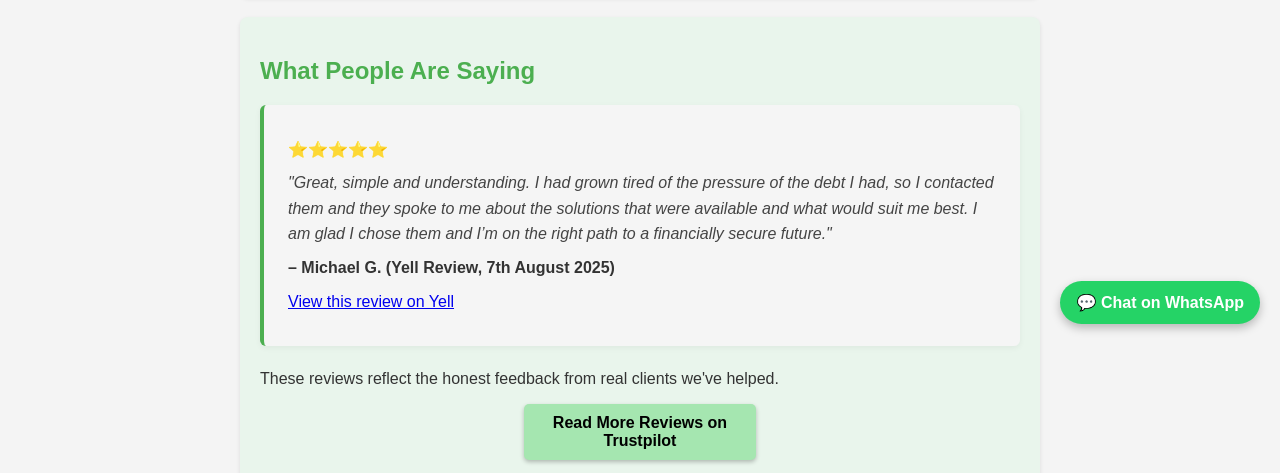
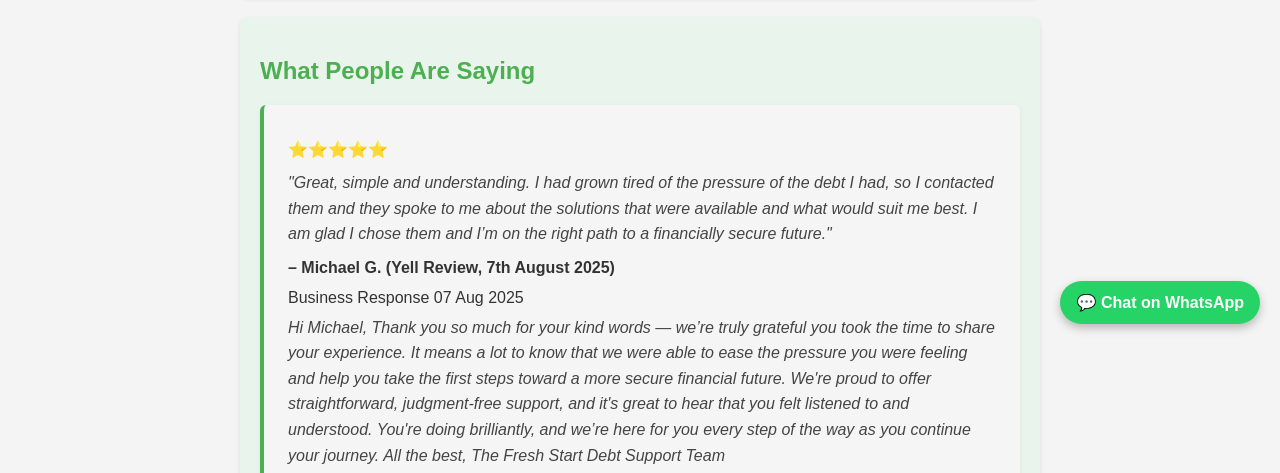
Before and after one commit to Argentavisec/freshstartdebtsupport, a plain HTML site: page testimonials.html in a window 1280 px wide. Shown: the part 456-929 px from the top of the page. Drawn offline with Linux system fonts and the light colour scheme.

Commit message:
Add files via upload

```diff
--- a/testimonials.html
+++ b/testimonials.html
@@ -53,6 +53,9 @@
   <p>⭐⭐⭐⭐⭐</p>
   <p><em>"Great, simple and understanding. I had grown tired of the pressure of the debt I had, so I contacted them and they spoke to me about the solutions that were available and what would suit me best. I am glad I chose them and I’m on the right path to a financially secure future."</em></p>
   <p><strong>– Michael G. (Yell Review, 7th August 2025)</strong></p>
+
+  </p>Business Response 07 Aug 2025</p>
+  <p><em>Hi Michael, Thank you so much for your kind words — we’re truly grateful you took the time to share your experience. It means a lot to know that we were able to ease the pressure you were feeling and help you take the first steps toward a more secure financial future. We're proud to offer straightforward, judgment-free support, and it's great to hear that you felt listened to and understood. You're doing brilliantly, and we’re here for you every step of the way as you continue your journey. All the best, The Fresh Start Debt Support Team</em></p>
   <p><a href="https://www.yell.com/biz/fresh-start-debt-support-stoke-on-trent-10971704/#reviews" target="_blank" rel="noopener">View this review on Yell</a></p>
 </div>
 
```
